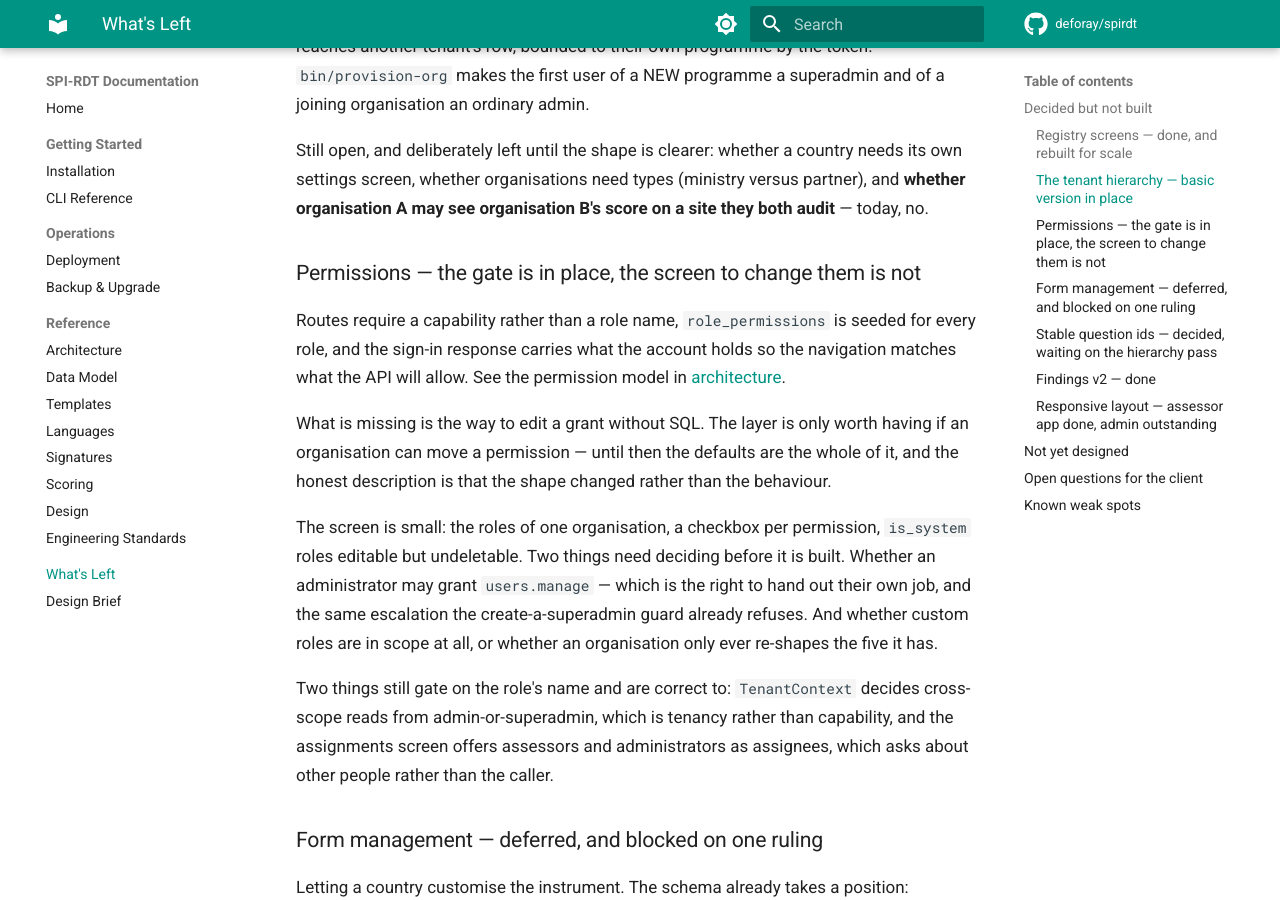
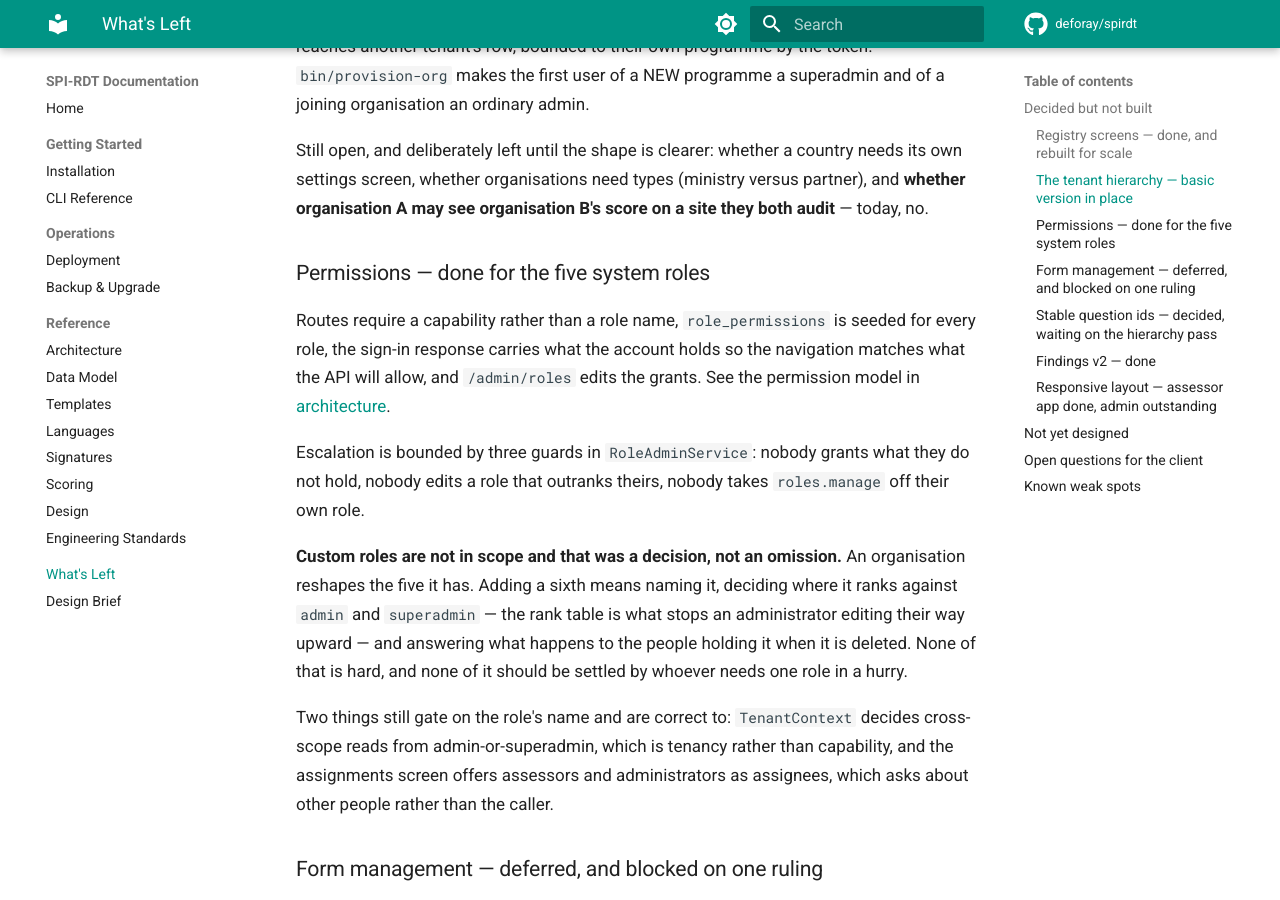
Before and after one commit to deforay/spirdt, an MkDocs documentation site: the page built from docs/todo.md, in a window 1280 px wide and 900 px high, scrolled down 1188 px. Built offline with MkDocs 1.6.1 and Material for MkDocs 9.7.7, drawn with Linux system fonts in a browser that asks for light colours; comment, search, counter and statistics services are not loaded.

Commit message:
Describe the permission model where it is looked for
The architecture note still listed seven permissions and said the screen to
change them did not exist. It also had the new material wedged between two
paragraphs that belong to roles rather than permissions.

Permissions are their own section now, with a table of what each one allows
and the three escalation rules as a numbered list. The todo entry says
plainly that custom roles are out of scope by decision, and what would have
to be settled first: where a sixth role ranks against admin and superadmin,
since the rank table is what stops an administrator editing their way
upward, and what becomes of the people holding it when it is deleted.

```diff
--- a/docs/todo.md
+++ b/docs/todo.md
@@ -48,23 +48,22 @@ needs its own settings screen, whether organisations need types (ministry
 versus partner), and **whether organisation A may see organisation B's score on
 a site they both audit** — today, no.
 
-### Permissions — the gate is in place, the screen to change them is not
+### Permissions — done for the five system roles
 Routes require a capability rather than a role name, `role_permissions` is
-seeded for every role, and the sign-in response carries what the account holds
-so the navigation matches what the API will allow. See the permission model in
-[architecture](architecture.md#roles).
+seeded for every role, the sign-in response carries what the account holds so
+the navigation matches what the API will allow, and `/admin/roles` edits the
+grants. See the permission model in [architecture](architecture.md#permissions).
 
-What is missing is the way to edit a grant without SQL. The layer is only worth
-having if an organisation can move a permission — until then the defaults are
-the whole of it, and the honest description is that the shape changed rather
-than the behaviour.
+Escalation is bounded by three guards in `RoleAdminService`: nobody grants what
+they do not hold, nobody edits a role that outranks theirs, nobody takes
+`roles.manage` off their own role.
 
-The screen is small: the roles of one organisation, a checkbox per permission,
-`is_system` roles editable but undeletable. Two things need deciding before it
-is built. Whether an administrator may grant `users.manage` — which is the
-right to hand out their own job, and the same escalation the create-a-superadmin
-guard already refuses. And whether custom roles are in scope at all, or whether
-an organisation only ever re-shapes the five it has.
+**Custom roles are not in scope and that was a decision, not an omission.** An
+organisation reshapes the five it has. Adding a sixth means naming it, deciding
+where it ranks against `admin` and `superadmin` — the rank table is what stops
+an administrator editing their way upward — and answering what happens to the
+people holding it when it is deleted. None of that is hard, and none of it
+should be settled by whoever needs one role in a hurry.
 
 Two things still gate on the role's name and are correct to: `TenantContext`
 decides cross-scope reads from admin-or-superadmin, which is tenancy rather
```
Also changed, not shown: docs/architecture.md (+26 -5 lines).
